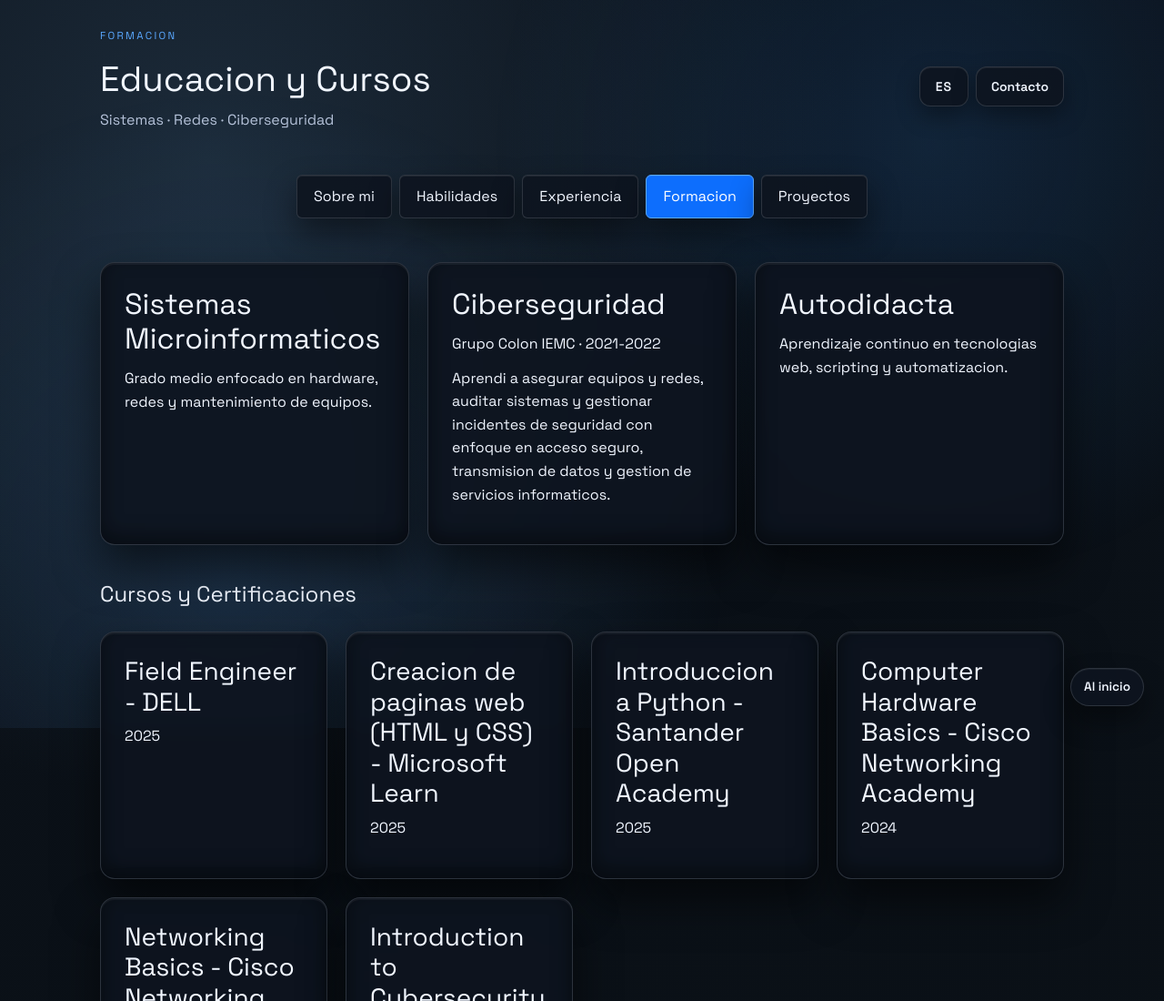
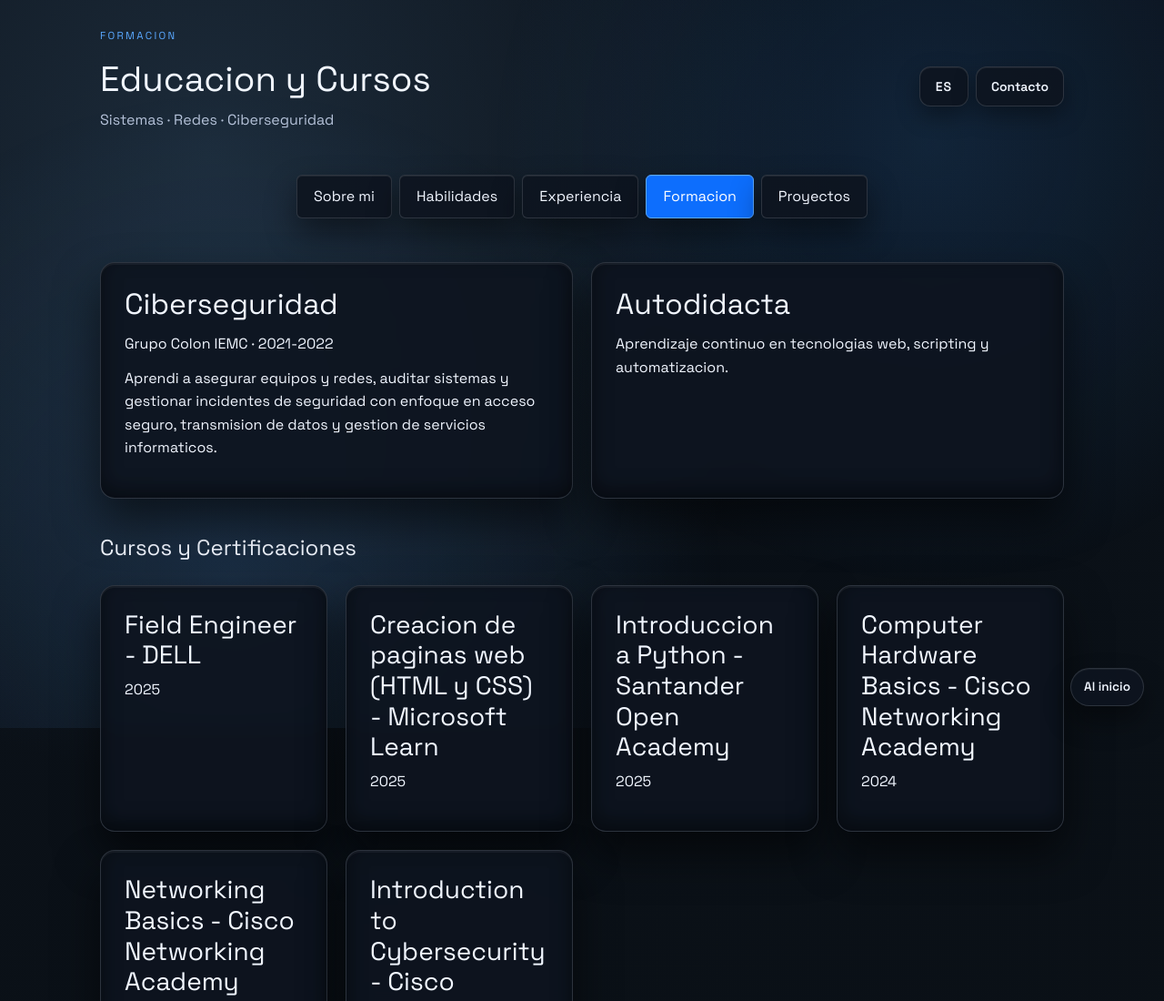
Before and after one commit to Enr1qveDev/Portfolio, a website: page formacion.html in a window 1280 px wide. Shown: the top 1100 px of the page at 91% size. Drawn offline with nearby package versions, Linux system fonts and the light colour scheme.

Commit message:
Eliminacion 1 formación por no tenerla completa de momento

```diff
--- a/formacion.html
+++ b/formacion.html
@@ -34,13 +34,6 @@
 
   <main class="container">
     <section class="grid">
-      <article class="card">
-        <h2 data-lang-es="Sistemas Microinformaticos" data-lang-en="Microcomputer Systems">Sistemas Microinformaticos</h2>
-        <p data-lang-es="Grado medio enfocado en hardware, redes y mantenimiento de equipos."
-           data-lang-en="Intermediate degree focused on hardware, networks, and equipment maintenance.">
-          Grado medio enfocado en hardware, redes y mantenimiento de equipos.
-        </p>
-      </article>
       <article class="card">
         <h2 data-lang-es="Ciberseguridad" data-lang-en="Cybersecurity">Ciberseguridad</h2>
         <p class="card-meta">Grupo Colon IEMC &#183; 2021-2022</p>
```
